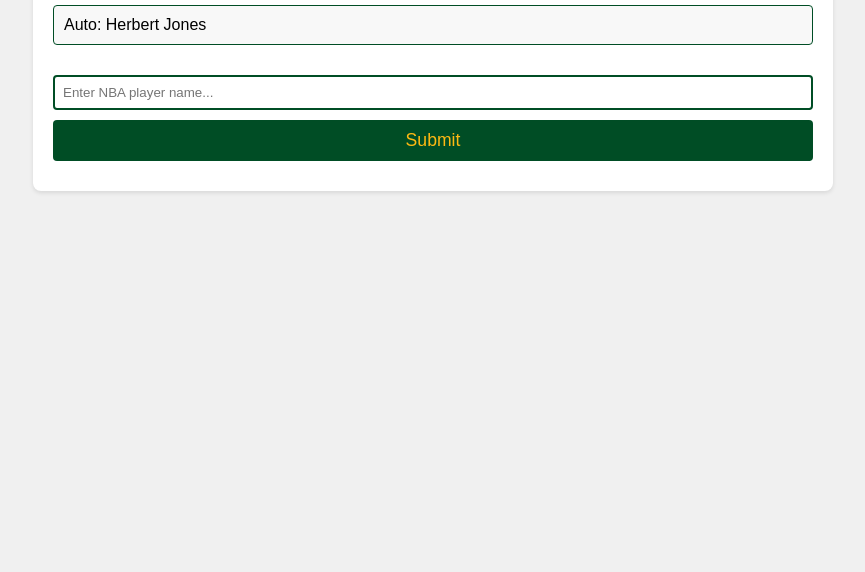
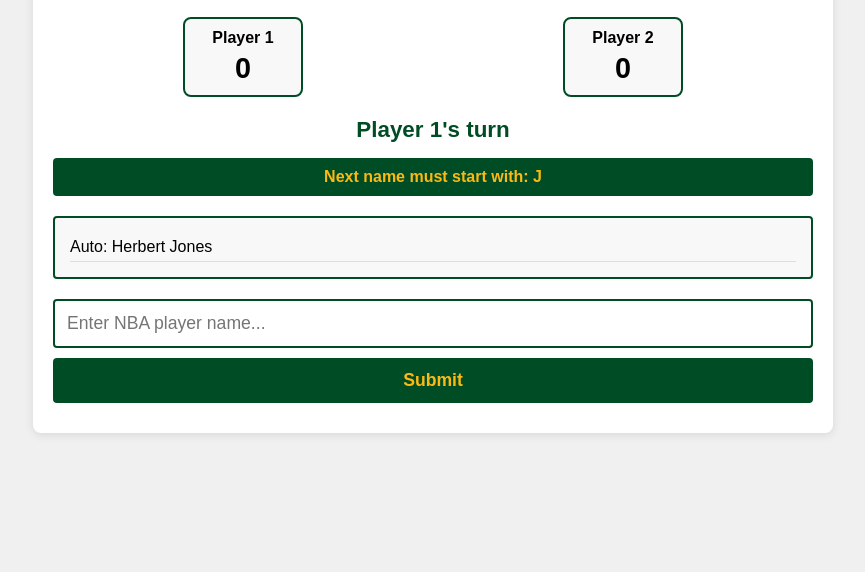
Before and after one commit to WalterMfuko/NBANameGame, a plain HTML site: page index.html in a window 1280 px wide. Shown: the part 228-800 px from the top of the page, without its empty margins (207-1072 px from the left). Drawn offline with Linux system fonts and the light colour scheme.

Commit message:
Update styles.css

```diff
--- a/styles.css
+++ b/styles.css
@@ -1,88 +1,159 @@
 :root {
-    --ec-green: #004d25;  /* El Camino dark green */
-    --ec-gold: #fdb913;   /* El Camino gold */
+    --ec-green: #004d25;
+    --ec-gold: #fdb913;
+}
+
+* {
+    margin: 0;
+    padding: 0;
+    box-sizing: border-box;
 }
 
 body {
     font-family: Arial, sans-serif;
+    background-color: #f0f0f0;
+    min-height: 100vh;
+    display: flex;
+    justify-content: center;
+    align-items: center;
+}
+
+.container {
+    width: 100%;
     max-width: 800px;
-    margin: 0 auto;
-    padding: 20px;
-    background-color: #f0f0f0;
+    margin: 20px;
 }
 
 .game-container {
     background-color: white;
-    padding: 20px;
     border-radius: 8px;
-    box-shadow: 0 2px 4px rgba(0,0,0,0.1);
+    box-shadow: 0 2px 10px rgba(0,0,0,0.1);
+    overflow: hidden;
 }
 
 .game-header {
     background-color: var(--ec-green);
     color: var(--ec-gold);
     padding: 20px;
-    margin: -20px -20px 20px -20px;
-    border-radius: 8px 8px 0 0;
     text-align: center;
-    font-size: 2em;
+    font-size: 2.5em;
     font-weight: bold;
     text-transform: uppercase;
     letter-spacing: 2px;
-    box-shadow: 0 2px 4px rgba(0,0,0,0.1);
+    margin: 0;
+}
+
+.game-content {
+    padding: 20px;
+}
+
+.scores-container {
+    display: flex;
+    justify-content: space-around;
+    margin-bottom: 20px;
+}
+
+.score-box {
+    display: flex;
+    flex-direction: column;
+    align-items: center;
+    padding: 10px 20px;
+    border-radius: 8px;
+    background-color: #f8f8f8;
+    border: 2px solid var(--ec-green);
+    min-width: 120px;
+}
+
+.score-box.active {
+    background-color: var(--ec-green);
+    color: var(--ec-gold);
+}
+
+.player-label {
+    font-weight: bold;
+    margin-bottom: 5px;
+}
+
+.score {
+    font-size: 1.8em;
+    font-weight: bold;
 }
 
 .current-player {
-    font-size: 1.2em;
-    margin: 10px 0;
-    color: #333;
+    font-size: 1.4em;
+    color: var(--ec-green);
     text-align: center;
+    margin-bottom: 15px;
+    font-weight: bold;
+}
+
+.requirement {
+    text-align: center;
+    color: var(--ec-gold);
+    background-color: var(--ec-green);
+    padding: 10px;
+    border-radius: 4px;
+    margin: 15px 0;
+    font-weight: bold;
 }
 
 .game-history {
-    margin: 20px 0;
-    padding: 10px;
     background-color: #f8f8f8;
+    border: 2px solid var(--ec-green);
     border-radius: 4px;
+    padding: 15px;
     max-height: 200px;
     overflow-y: auto;
-    border: 1px solid var(--ec-green);
+    margin: 20px 0;
+}
+
+.game-history div {
+    padding: 5px 0;
+    border-bottom: 1px solid #ddd;
+}
+
+.game-history .correct {
+    color: green;
+}
+
+.game-history .incorrect {
+    color: red;
+}
+
+.input-section {
+    display: flex;
+    flex-direction: column;
+    gap: 10px;
 }
 
 input[type="text"] {
     width: 100%;
-    padding: 8px;
-    margin: 10px 0;
+    padding: 12px;
     border: 2px solid var(--ec-green);
     border-radius: 4px;
-    box-sizing: border-box;
+    font-size: 1.1em;
 }
 
 button {
     background-color: var(--ec-green);
     color: var(--ec-gold);
     border: none;
-    padding: 10px 20px;
+    padding: 12px 20px;
     border-radius: 4px;
     cursor: pointer;
-    width: 100%;
     font-size: 1.1em;
-    transition: background-color 0.3s ease;
+    font-weight: bold;
+    transition: all 0.3s ease;
 }
 
 button:hover {
     background-color: #003d1e;
+    transform: translateY(-2px);
 }
 
 .error {
-    color: red;
-    margin: 10px 0;
+    color: #ff0000;
     text-align: center;
+    margin-top: 10px;
+    font-weight: bold;
 }
-
-#currentRequirement {
-    text-align: center;
-    color: var(--ec-green);
-    font-weight: bold;
-    margin: 10px 0;
-}
```
